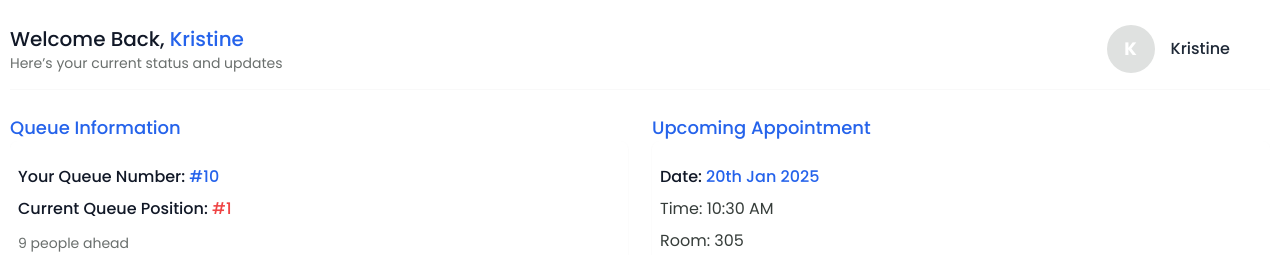
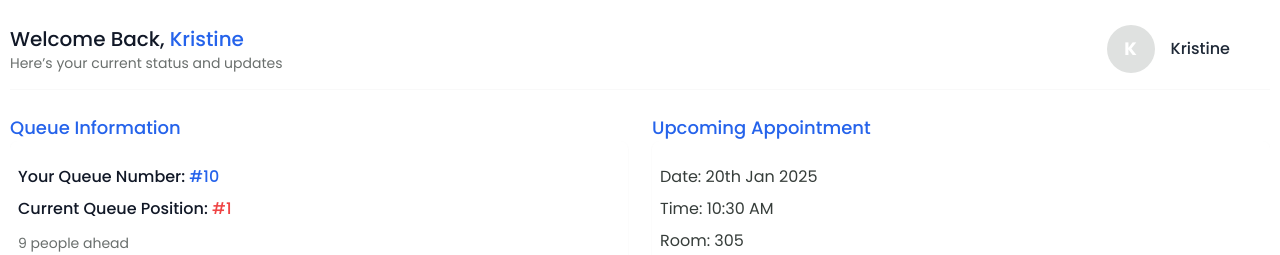
Before and after one commit to kristinenyaga/mediapp_frontend, a Next.js app: page /patient/home in a window 1280 px wide. Shown: the top 255 px of the page. Built offline with nearby package versions, Linux system fonts and the light colour scheme.

Commit message:
change color on the homepage

```diff
--- a/app/components/patient/homePage/HomePage.tsx
+++ b/app/components/patient/homePage/HomePage.tsx
@@ -39,9 +39,9 @@ const HomePage = () => {
           {/* Next Appointment */}
           <div>
             <p className="text-blue-600 text-[18px] font-medium">Upcoming Appointment</p>
-            <div className="bg-white shadow-sm rounded-lg py-4 px-2">
+            <div className=" shadow-sm rounded-lg py-4 px-2 bg-white">
               <div className="mt-2 flex flex-col gap-2">
-                <p className="text-gray-900 font-medium">Date: <span className="text-blue-600">20th Jan 2025</span></p>
+                <p className="text-gray-700">Date: <span className="">20th Jan 2025</span></p>
                 <p className="text-gray-700">Time: 10:30 AM</p>
                 <p className="text-gray-700">Room: 305</p>
               </div>
```
